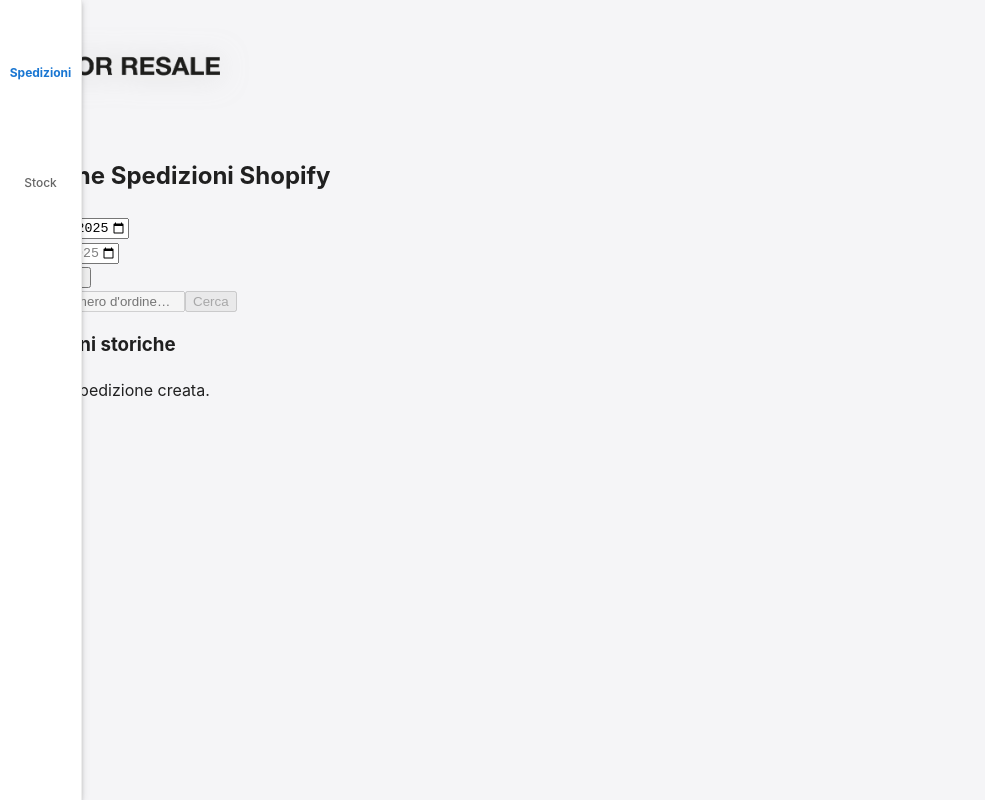
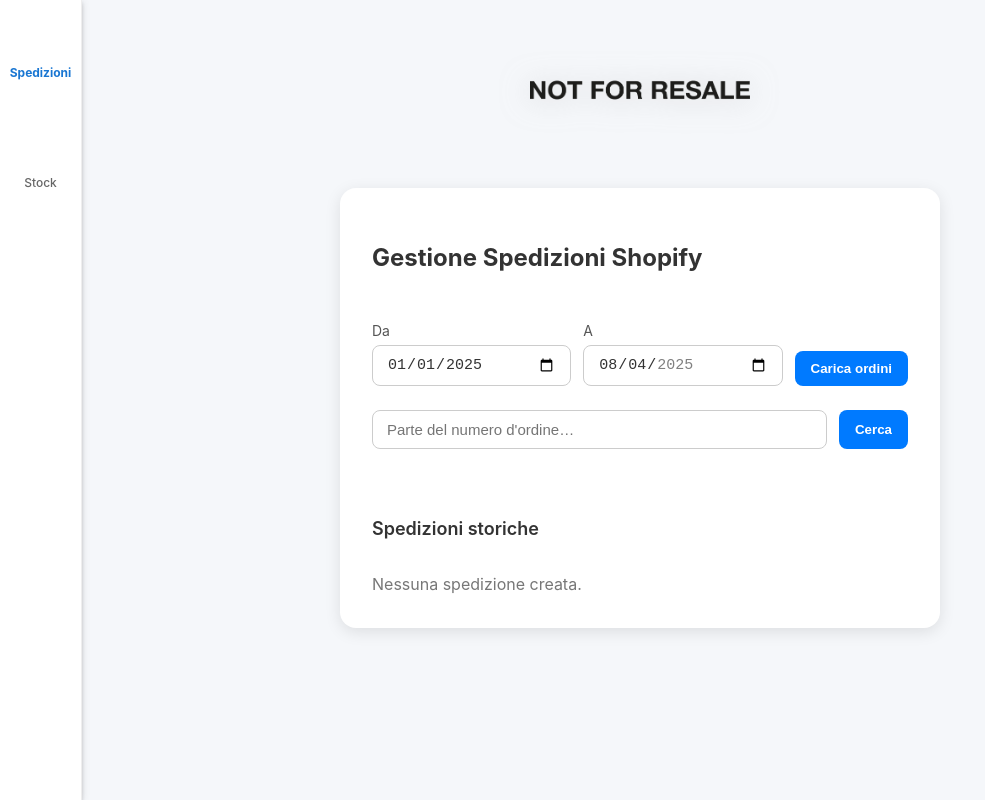
Before and after one commit to mirkogalizia/spediamopro, a Next.js app: page / in a window 1280 px wide. Shown: the whole page, without its empty margins (0-985 px from the left). Built offline with nearby package versions, Linux system fonts and the light colour scheme; some icons are missing.

Commit message:
modifica2

```diff
--- a/app/page.js
+++ b/app/page.js
@@ -2,23 +2,44 @@
 import { useState, useEffect } from "react";
 import Image from "next/image";
 
-// Utility per rimuovere accenti
+// Utility: rimuove accenti
 function removeAccents(str) {
   return str.normalize("NFD").replace(/[\u0300-\u036f]/g, "");
 }
 
-// Icone corrieri
+// Icone corriere
 function getCorriereIcon(corriere) {
   const c = (corriere || '').toLowerCase();
   if (c.includes("brt")) return (
     <svg width="28" height="18" viewBox="0 0 28 18"><rect width="28" height="18" rx="3" fill="#E30613"/><text x="14" y="13" fill="#fff" fontSize="11" fontWeight="bold" textAnchor="middle">BRT</text></svg>
   );
-  // ... altri corrieri come prima ...
+  if (c.includes("gls")) return (
+    <svg width="28" height="18" viewBox="0 0 28 18"><rect width="28" height="18" rx="3" fill="#002776"/><text x="14" y="13" fill="#ffd200" fontSize="12" fontWeight="bold" textAnchor="middle">GLS</text></svg>
+  );
+  if (c.includes("sda")) return (
+    <svg width="28" height="18" viewBox="0 0 28 18"><rect width="28" height="18" rx="3" fill="#003A7B"/><text x="14" y="13" fill="#fff" fontSize="12" fontWeight="bold" textAnchor="middle">SDA</text></svg>
+  );
+  if (c.includes("poste")) return (
+    <svg width="28" height="18" viewBox="0 0 28 18"><rect width="28" height="18" rx="3" fill="#FFEB3B"/><text x="14" y="13" fill="#003366" fontSize="11" fontWeight="bold" textAnchor="middle">Poste</text></svg>
+  );
+  if (c.includes("ups")) return (
+    <svg width="28" height="18" viewBox="0 0 28 18"><rect width="28" height="18" rx="3" fill="#351C15"/><text x="14" y="13" fill="#ffb500" fontSize="12" fontWeight="bold" textAnchor="middle">UPS</text></svg>
+  );
+  if (c.includes("tnt")) return (
+    <svg width="28" height="18" viewBox="0 0 28 18"><rect width="28" height="18" rx="3" fill="#ff6c00"/><text x="14" y="13" fill="#fff" fontSize="12" fontWeight="bold" textAnchor="middle">TNT</text></svg>
+  );
+  if (c.includes("dhl")) return (
+    <svg width="28" height="18" viewBox="0 0 28 18"><rect width="28" height="18" rx="3" fill="#FDE500"/><text x="14" y="13" fill="#D40511" fontSize="12" fontWeight="bold" textAnchor="middle">DHL</text></svg>
+  );
+  if (c.includes("fedex")) return (
+    <svg width="28" height="18" viewBox="0 0 28 18"><rect width="28" height="18" rx="3" fill="#fff"/><text x="14" y="13" fill="#4D148C" fontSize="11" fontWeight="bold" textAnchor="middle">FedEx</text></svg>
+  );
   return (
     <svg width="28" height="18" viewBox="0 0 28 18"><rect width="28" height="18" rx="3" fill="#ccc"/><text x="14" y="13" fill="#333" fontSize="11" fontWeight="bold" textAnchor="middle">Corriere</text></svg>
   );
 }
 
+// Tracking label + link stabile
 function getTrackingLabel(spedizione) {
   if (Array.isArray(spedizione.colli) && spedizione.colli.length > 0 && spedizione.colli[0].segnacollo) {
     return spedizione.colli[0].segnacollo;
@@ -35,7 +56,7 @@ const LS_KEY = "spediamo-pro-spedizioni";
 export default function Page() {
   const [orders, setOrders] = useState([]);
   const [orderQuery, setOrderQuery] = useState("");
-  const [selectedOrderId, setSelectedOrderId] = useState(null); // shopify order id numerico
+  const [selectedOrderId, setSelectedOrderId] = useState(null);
   const [form, setForm] = useState({
     nome: "",
     telefono: "",
@@ -70,7 +91,7 @@ export default function Page() {
     localStorage.setItem(LS_KEY, JSON.stringify(spedizioniCreate));
   }, [spedizioniCreate]);
 
-  // Aggiornamento tracking in differita (ogni 60s)
+  // Aggiornamento tracking in differita (ogni 60 secondi)
   useEffect(() => {
     if (!spedizioniCreate.length) return;
     const updateTracking = async () => {
@@ -98,22 +119,32 @@ export default function Page() {
     return () => clearInterval(timer);
   }, [spedizioniCreate.length]);
 
-  // Carica ordini Shopify da API route
+  // Carica ordini Shopify
   const handleLoadOrders = async () => {
     setLoading(true);
     setErrore(null);
     setOrders([]);
     setSelectedOrderId(null);
     setForm({
-      nome: "", telefono: "", email: "", indirizzo: "", indirizzo2: "",
-      capDestinatario: "", cittaDestinatario: "", provinciaDestinatario: "", nazioneDestinatario: "",
-      altezza: "10", larghezza: "15", profondita: "20", peso: "1",
+      nome: "",
+      telefono: "",
+      email: "",
+      indirizzo: "",
+      indirizzo2: "",
+      capDestinatario: "",
+      cittaDestinatario: "",
+      provinciaDestinatario: "",
+      nazioneDestinatario: "",
+      altezza: "10",
+      larghezza: "15",
+      profondita: "20",
+      peso: "1",
     });
     setSpedizioni([]);
 
     try {
       if (!dateFrom || !dateTo) throw new Error("Specificare sia la data di inizio che di fine.");
-      if (dateFrom > dateTo) throw new Error("La data di inizio non può essere dopo la data di fine.");
+      if (dateFrom > dateTo)   throw new Error("La data di inizio non può essere dopo la data di fine.");
 
       const res = await fetch(`/api/shopify?from=${dateFrom}&to=${dateTo}`);
       if (!res.ok) throw new Error(await res.text());
@@ -126,7 +157,7 @@ export default function Page() {
     }
   };
 
-  // Cerca ordine per numero d'ordine o id e popola form e selectedOrderId (shopify order id)
+  // Seleziona ordine e popola form
   const handleSearchOrder = (e) => {
     e.preventDefault();
     setErrore(null);
@@ -143,7 +174,7 @@ export default function Page() {
       setErrore(`Nessun ordine trovato per "${orderQuery}".`);
       return;
     }
-    setSelectedOrderId(found.id); // ID numerico Shopify importante!
+    setSelectedOrderId(found.id);
     const ship = found.shipping_address || {};
     setForm((f) => ({
       ...f,
@@ -160,7 +191,7 @@ export default function Page() {
     }));
   };
 
-  // Simula spedizione - chiama API
+  // Simula spedizione
   const handleSimula = async (e) => {
     e.preventDefault();
     setLoading(true);
@@ -203,7 +234,7 @@ export default function Page() {
     setLoading(true);
     setErrore(null);
     try {
-      // CREATE spedizione
+      // CREATE
       const resC = await fetch(`/api/spediamo?step=create&id=${idSim}&shopifyOrderId=${selectedOrderId}`, {
         method: "POST",
         headers: { "Content-Type": "application/json" },
@@ -212,7 +243,7 @@ export default function Page() {
       if (!resC.ok) throw await resC.json();
       const { spedizione } = await resC.json();
 
-      // UPDATE indirizzi ecc.
+      // UPDATE
       const resU = await fetch(`/api/spediamo?step=update&id=${spedizione.id}`, {
         method: "POST",
         headers: { "Content-Type": "application/json" },
@@ -232,7 +263,7 @@ export default function Page() {
       if (!resU.ok) throw await resU.json();
       const dataUpd = await resU.json();
 
-      // PAY spedizione
+      // PAY
       const resP = await fetch(`/api/spediamo?step=pay&id=${spedizione.id}`, { method: "POST" });
       let dataP;
       try {
@@ -242,27 +273,27 @@ export default function Page() {
       }
       if (!resP.ok) throw dataP;
 
-      // DETTAGLIO TRACKING aggiornato
+      // DETTAGLIO TRACKING
       const resDetails = await fetch(`/api/spediamo?step=details&id=${spedizione.id}`, { method: "POST" });
       let details = {};
       if (resDetails.ok) {
         details = await resDetails.json();
       }
 
-      // Motivo se pay non ok
+      // --- MOTIVO PAY ---
       const motivo =
         dataP.message ||
         dataP.error ||
         (typeof dataP === "string" ? dataP : "") ||
         JSON.stringify(dataP, null, 2);
 
-      // Aggiorno cache spedizioniCreate e salvo anche shopifyOrder completo!
+      // Aggiorno storico (merge dati)
       setSpedizioniCreate((prev) => [
         {
           shopifyOrder: orders.find((o) => o.id === Number(selectedOrderId)),
           spedizione: { ...dataUpd.spedizione, ...details.spedizione },
           lastPayReason: !dataP.can_pay ? motivo : "",
-          evaso: false,  // flag nuovo per evidenziare se evaso
+          fulfilled: false, // inizialmente non evaso
         },
         ...prev.filter((el) => el.spedizione.id !== spedizione.id),
       ]);
@@ -270,7 +301,9 @@ export default function Page() {
       if (dataP.can_pay) {
         alert(`✅ Spedizione #${spedizione.id} creata e pagata!`);
       } else {
-        alert(`⚠️ Spedizione #${spedizione.id} creata ma NON pagata.\n\nMotivo:\n${motivo}`);
+        alert(
+          `⚠️ Spedizione #${spedizione.id} creata ma NON pagata.\n\nMotivo:\n${motivo}`
+        );
         console.warn("PAY NON RIUSCITO:", dataP);
       }
     } catch (err) {
@@ -280,34 +313,42 @@ export default function Page() {
     }
   };
 
-  // Funzione per evadere ordine Shopify (fulfillment)
-  const handleEvadi = async (spedizioneId, shopifyOrderId, trackingNumber, carrierName) => {
+  // Evadi spedizione (fulfill ordine)
+  const handleEvadiSpedizione = async (spedizioneObj) => {
     setLoading(true);
     setErrore(null);
     try {
       const res = await fetch("/api/shopify/fulfill-order", {
         method: "POST",
         headers: { "Content-Type": "application/json" },
-        body: JSON.stringify({ orderId: shopifyOrderId, trackingNumber, carrierName }),
+        body: JSON.stringify({
+          orderId: spedizioneObj.shopifyOrder.id,
+          trackingNumber: getTrackingLabel(spedizioneObj.spedizione),
+          carrierName: spedizioneObj.spedizione.corriere || "Altro",
+        }),
       });
-      if (!res.ok) throw await res.json();
-      await res.json();
-
-      // aggiorna cache spedizioniCreate: evaso=true su quella spedizione
+      if (!res.ok) {
+        const errJson = await res.json();
+        throw new Error(errJson.error || "Errore evasione");
+      }
+      const data = await res.json();
+      // Segna la spedizione come evasa in cache (stato fulfilled = true)
       setSpedizioniCreate((prev) =>
         prev.map((el) =>
-          el.spedizione.id === spedizioneId ? { ...el, evaso: true } : el
+          el.spedizione.id === spedizioneObj.spedizione.id
+            ? { ...el, fulfilled: true }
+            : el
         )
       );
-      alert("✅ Ordine evaso correttamente su Shopify.");
+      alert("✅ Ordine evaso con successo!");
     } catch (err) {
-      setErrore(typeof err === "object" ? JSON.stringify(err, null, 2) : err.toString());
+      setErrore(err.message || "Errore evasione ordine");
     } finally {
       setLoading(false);
     }
   };
 
-  // Stampa o download LDV
+  // Stampa LDV
   const handlePrintLdv = async (idSpedizione) => {
     setLoading(true);
     setErrore(null);
@@ -315,17 +356,14 @@ export default function Page() {
       const res = await fetch(`/api/spediamo?step=ldv&id=${idSpedizione}`, { method: "POST" });
       if (!res.ok) throw await res.json();
       const { ldv } = await res.json();
-
-      // download file così com'è (ZIP o PDF ecc.)
       const byteChars = atob(ldv.b64);
       const bytes = Uint8Array.from(byteChars, (c) => c.charCodeAt(0));
       const blob = new Blob([bytes], { type: ldv.type });
-
-      // Download diretto
       const url = URL.createObjectURL(blob);
+      // Scarica il file senza stampa automatica:
       const a = document.createElement("a");
       a.href = url;
-      a.download = `ldv_${idSpedizione}.${ldv.type.includes("zip") ? "zip" : "pdf"}`;
+      a.download = `ldv_${idSpedizione}.zip`; // usa estensione zip o pdf a seconda del tipo
       document.body.appendChild(a);
       a.click();
       a.remove();
@@ -337,7 +375,7 @@ export default function Page() {
     }
   };
 
-  // Cancella cache spedizioni
+  // Cancella la cache delle spedizioni create
   const handleCancellaCache = () => {
     if (window.confirm("Vuoi davvero cancellare tutte le spedizioni salvate?")) {
       setSpedizioniCreate([]);
@@ -347,6 +385,7 @@ export default function Page() {
 
   return (
     <div style={containerStyle}>
+      {/* Logo */}
       <div style={logoWrapperStyle}>
         <Image
           src="/logo.png"
@@ -367,29 +406,24 @@ export default function Page() {
       <div style={cardStyle}>
         <h2 style={headerStyle}>Gestione Spedizioni Shopify</h2>
 
+        {/* Date range & Carica ordini */}
         <div style={rowStyle}>
           <div style={fieldStyle}>
             <label style={labelStyle}>Da</label>
-            <input type="date" value={dateFrom} onChange={e => setDateFrom(e.target.value)} style={inputStyle} max={dateTo} />
+            <input type="date" value={dateFrom} onChange={(e) => setDateFrom(e.target.value)} style={inputStyle} max={dateTo} />
           </div>
           <div style={fieldStyle}>
             <label style={labelStyle}>A</label>
-            <input type="date" value={dateTo} onChange={e => setDateTo(e.target.value)} style={inputStyle} min={dateFrom} max={new Date().toISOString().split("T")[0]} />
+            <input type="date" value={dateTo} onChange={(e) => setDateTo(e.target.value)} style={inputStyle} min={dateFrom} max={new Date().toISOString().split("T")[0]} />
           </div>
           <button onClick={handleLoadOrders} disabled={loading} style={buttonPrimary}>
             {loading ? "Carica..." : "Carica ordini"}
           </button>
         </div>
 
+        {/* Cerca ordine */}
         <form style={searchRowStyle} onSubmit={handleSearchOrder}>
-          <input
-            type="text"
-            placeholder="Parte del numero d'ordine…"
-            value={orderQuery}
-            onChange={e => setOrderQuery(e.target.value)}
-            style={inputStyle}
-            disabled={loading || orders.length === 0}
-          />
+          <input type="text" placeholder="Parte del numero d'ordine…" value={orderQuery} onChange={(e) => setOrderQuery(e.target.value)} style={inputStyle} disabled={loading || orders.length === 0} />
           <button type="submit" disabled={loading || orders.length === 0} style={buttonPrimary}>
             Cerca
           </button>
@@ -397,12 +431,13 @@ export default function Page() {
 
         {selectedOrderId && (
           <div style={foundStyle}>
-            Ordine trovato: <strong>{orders.find(o => o.id === Number(selectedOrderId))?.name}</strong>
+            Ordine trovato: <strong>{orders.find((o) => o.id === Number(selectedOrderId))?.name}</strong>
           </div>
         )}
 
         {errore && <div style={errorStyle}>{errore}</div>}
 
+        {/* Form Simulazione */}
         {selectedOrderId && (
           <form onSubmit={handleSimula} style={simulateFormStyle}>
             <div style={rowStyle}>
@@ -410,7 +445,7 @@ export default function Page() {
                 name="nome"
                 placeholder="Destinatario"
                 value={form.nome}
-                onChange={e => setForm({ ...form, nome: e.target.value })}
+                onChange={(e) => setForm({ ...form, nome: e.target.value })}
                 required
                 style={inputStyle}
               />
@@ -418,7 +453,7 @@ export default function Page() {
                 name="telefono"
                 placeholder="Telefono"
                 value={form.telefono}
-                onChange={e => setForm({ ...form, telefono: e.target.value })}
+                onChange={(e) => setForm({ ...form, telefono: e.target.value })}
                 required
                 style={inputStyle}
               />
@@ -427,7 +462,7 @@ export default function Page() {
               name="email"
               placeholder="Email"
               value={form.email}
-              onChange={e => setForm({ ...form, email: e.target.value })}
+              onChange={(e) => setForm({ ...form, email: e.target.value })}
               required
               style={inputStyle}
               type="email"
@@ -436,7 +471,7 @@ export default function Page() {
               name="indirizzo"
               placeholder="Indirizzo (Via, Numero)"
               value={form.indirizzo}
-              onChange={e => setForm({ ...form, indirizzo: removeAccents(e.target.value) })}
+              onChange={(e) => setForm({ ...form, indirizzo: removeAccents(e.target.value) })}
               required
               style={inputStyle}
             />
@@ -444,7 +479,7 @@ export default function Page() {
               name="indirizzo2"
               placeholder="Indirizzo 2"
               value={form.indirizzo2}
-              onChange={e => setForm({ ...form, indirizzo2: removeAccents(e.target.value) })}
+              onChange={(e) => setForm({ ...form, indirizzo2: removeAccents(e.target.value) })}
               style={inputStyle}
             />
             <div style={rowStyle}>
@@ -452,7 +487,7 @@ export default function Page() {
                 name="capDest"
                 placeholder="CAP"
                 value={form.capDestinatario}
-                onChange={e => setForm({ ...form, capDestinatario: e.target.value })}
+                onChange={(e) => setForm({ ...form, capDestinatario: e.target.value })}
                 required
                 style={smallInput}
               />
@@ -460,7 +495,7 @@ export default function Page() {
                 name="citta"
                 placeholder="Città"
                 value={form.cittaDestinatario}
-                onChange={e => setForm({ ...form, cittaDestinatario: e.target.value })}
+                onChange={(e) => setForm({ ...form, cittaDestinatario: e.target.value })}
                 required
                 style={inputStyle}
               />
@@ -468,7 +503,7 @@ export default function Page() {
                 name="prov"
                 placeholder="Prov"
                 value={form.provinciaDestinatario}
-                onChange={e => setForm({ ...form, provinciaDestinatario: e.target.value })}
+                onChange={(e) => setForm({ ...form, provinciaDestinatario: e.target.value })}
                 required
                 style={smallInput}
               />
@@ -486,9 +521,10 @@ export default function Page() {
           </form>
         )}
 
+        {/* Offerte disponibili */}
         {spedizioni.length > 0 && (
           <div style={offersContainer}>
-            {spedizioni.map(s => (
+            {spedizioni.map((s) => (
               <div key={s.id} style={offerCard}>
                 <div style={{ display: "flex", alignItems: "center", gap: 8 }}>
                   {getCorriereIcon(s.corriere)}
@@ -506,7 +542,7 @@ export default function Page() {
           </div>
         )}
 
-        {/* Lista spedizioni create con stampa LDV ed evadi */}
+        {/* Spedizioni generate */}
         <div style={historyContainer}>
           <div style={{ display: "flex", justifyContent: "space-between", alignItems: "center" }}>
             <h3 style={historyHeader}>Spedizioni storiche</h3>
@@ -520,7 +556,7 @@ export default function Page() {
             )}
           </div>
           {spedizioniCreate.length === 0 && <div style={historyEmpty}>Nessuna spedizione creata.</div>}
-          {spedizioniCreate.map(({ shopifyOrder, spedizione, lastPayReason, evaso }) => {
+          {spedizioniCreate.map(({ shopifyOrder, spedizione, lastPayReason, fulfilled }) => {
             const tracking = getTrackingLabel(spedizione);
             const trackingLink = spedizione.trackLink;
             return (
@@ -528,49 +564,35 @@ export default function Page() {
                 key={spedizione.id}
                 style={{
                   ...historyCard,
-                  borderColor: evaso ? "#34c759" : "#ff9500",
-                  backgroundColor: evaso ? "#e6ffea" : "#fff8e1",
+                  backgroundColor: fulfilled ? "#e6ffe6" : "#fff3cd", // verde chiaro se evaso, giallo se no
+                  borderColor: fulfilled ? "#28a745" : "#ffc107",
                 }}
               >
                 <span>
                   <strong>{shopifyOrder?.name}</strong> · ID {spedizione.id}
                   {" · Tracking: "}
-                  {trackingLink && tracking ? (
-                    <a href={trackingLink} target="_blank" rel="noopener noreferrer" style={{ color: "#0a84ff", fontWeight: 700 }}>
-                      {tracking}
-                    </a>
-                  ) : tracking ? (
-                    <span style={{ fontWeight: 600 }}>{tracking}</span>
-                  ) : (
-                    <span style={{ color: "#999" }}>non ancora disponibile</span>
-                  )}
+                  {trackingLink && tracking
+                    ? (
+                      <a href={trackingLink} target="_blank" rel="noopener noreferrer" style={{ color: "#0a84ff", fontWeight: 700 }}>
+                        {tracking}
+                      </a>
+                    )
+                    : tracking
+                      ? <span style={{ fontWeight: 600 }}>{tracking}</span>
+                      : <span style={{ color: "#999" }}>non ancora disponibile</span>
+                  }
                   {lastPayReason && (
                     <span style={{ color: "#ff3b30", fontSize: 13, marginLeft: 8 }}>
                       (NON PAGATA: {lastPayReason})
                     </span>
                   )}
                 </span>
-                <div>
-                  <button
-                    onClick={() => handlePrintLdv(spedizione.id)}
-                    style={{ ...buttonPrint, marginRight: 8 }}
-                    disabled={loading}
-                  >
+                <div style={{ display: "flex", gap: 8 }}>
+                  <button onClick={() => handlePrintLdv(spedizione.id)} style={buttonPrint}>
                     Stampa LDV
                   </button>
-                  {!evaso && (
-                    <button
-                      onClick={() =>
-                        handleEvadi(
-                          spedizione.id,
-                          shopifyOrder.id,
-                          getTrackingLabel(spedizione),
-                          spedizione.corriere
-                        )
-                      }
-                      style={buttonCreate}
-                      disabled={loading}
-                    >
+                  {!fulfilled && (
+                    <button onClick={() => handleEvadiSpedizione({ shopifyOrder, spedizione })} style={buttonEvadi}>
                       Evadi
                     </button>
                   )}
@@ -585,29 +607,119 @@ export default function Page() {
 }
 
 // --- STILI ---
-// ... (qui metti gli stili come prima, copia quelli già usati)
-const containerStyle = { /* ... */ };
-const logoWrapperStyle = { /* ... */ };
-const cardStyle = { /* ... */ };
-const headerStyle = { /* ... */ };
-const rowStyle = { /* ... */ };
-const fieldStyle = { /* ... */ };
-const labelStyle = { /* ... */ };
-const inputStyle = { /* ... */ };
-const smallInput = { /* ... */ };
-const buttonPrimary = { /* ... */ };
-const buttonSecondary = { /* ... */ };
-const buttonCreate = { /* ... */ };
-const offerCard = { /* ... */ };
-const offerActions = { /* ... */ };
-const offerPrice = { /* ... */ };
-const offersContainer = { /* ... */ };
-const searchRowStyle = { /* ... */ };
-const foundStyle = { /* ... */ };
-const errorStyle = { /* ... */ };
-const simulateFormStyle = { /* ... */ };
-const historyContainer = { /* ... */ };
-const historyHeader = { /* ... */ };
-const historyEmpty = { /* ... */ };
-const historyCard = { /* ... */ };
-const buttonPrint = { /* ... */ };
+const containerStyle = {
+  minHeight: "100vh",
+  background: "#f5f7fa",
+  display: "flex",
+  flexDirection: "column",
+  justifyContent: "flex-start",
+  alignItems: "center",
+  padding: 24,
+  fontFamily: "-apple-system, BlinkMacSystemFont, SF Pro Display, sans-serif",
+  color: "#333",
+};
+const logoWrapperStyle = {
+  width: "100%",
+  display: "flex",
+  justifyContent: "center",
+  alignItems: "center",
+  marginBottom: 32,
+};
+const cardStyle = {
+  background: "#fff",
+  borderRadius: 16,
+  padding: 32,
+  width: "100%",
+  maxWidth: 600,
+  boxShadow: "0 4px 16px rgba(0,0,0,0.1)",
+  display: "flex",
+  flexDirection: "column",
+  gap: 24,
+};
+const headerStyle = { fontSize: 24, fontWeight: 700 };
+const rowStyle = { display: "flex", gap: 12, alignItems: "flex-end", flexWrap: "wrap" };
+const fieldStyle = { flex: 1, display: "flex", flexDirection: "column" };
+const labelStyle = { marginBottom: 4, fontSize: 14, color: "#555" };
+const inputStyle = {
+  padding: "10px 14px",
+  borderRadius: 8,
+  border: "1px solid #ccc",
+  background: "#fff",
+  fontSize: 15,
+  color: "#333",
+  flex: 1,
+};
+const smallInput = { ...inputStyle, maxWidth: 90 };
+const buttonPrimary = {
+  padding: "10px 16px",
+  borderRadius: 8,
+  border: "none",
+  background: "#007aff",
+  color: "#fff",
+  fontWeight: 600,
+  cursor: "pointer",
+};
+const buttonSecondary = {
+  padding: "12px 20px",
+  borderRadius: 8,
+  border: "none",
+  background: "#5ac8fa",
+  color: "#fff",
+  fontWeight: 600,
+  cursor: "pointer",
+};
+const buttonCreate = {
+  padding: "8px 14px",
+  borderRadius: 8,
+  border: "none",
+  background: "#34c759",
+  color: "#fff",
+  fontWeight: 600,
+  cursor: "pointer",
+};
+const offerCard = {
+  background: "#fafafa",
+  borderRadius: 12,
+  padding: 16,
+  display: "flex",
+  justifyContent: "space-between",
+  alignItems: "center",
+  boxShadow: "0 2px 8px rgba(0,0,0,0.05)",
+};
+const offerActions = { display: "flex", alignItems: "center", gap: 12 };
+const offerPrice = { fontWeight: 700 };
+const offersContainer = { display: "flex", flexDirection: "column", gap: 12 };
+const searchRowStyle = { display: "flex", gap: 12 };
+const foundStyle = { fontSize: 16, color: "#0a84ff" };
+const errorStyle = { color: "#ff3b30", fontSize: 14 };
+const simulateFormStyle = { display: "flex", flexDirection: "column", gap: 12 };
+const historyContainer = { marginTop: 24, display: "flex", flexDirection: "column", gap: 12 };
+const historyHeader = { fontSize: 18, fontWeight: 600 };
+const historyEmpty = { color: "#777" };
+const historyCard = {
+  background: "#f9f9f9",
+  borderRadius: 10,
+  padding: 12,
+  display: "flex",
+  justifyContent: "space-between",
+  alignItems: "center",
+  border: "1px solid #e0e0e0",
+};
+const buttonPrint = {
+  padding: "6px 12px",
+  borderRadius: 6,
+  border: "none",
+  background: "#ff9500",
+  color: "#fff",
+  fontWeight: 600,
+  cursor: "pointer",
+};
+const buttonEvadi = {
+  padding: "6px 12px",
+  borderRadius: 6,
+  border: "none",
+  background: "#28a745",
+  color: "#fff",
+  fontWeight: 600,
+  cursor: "pointer",
+};
```
